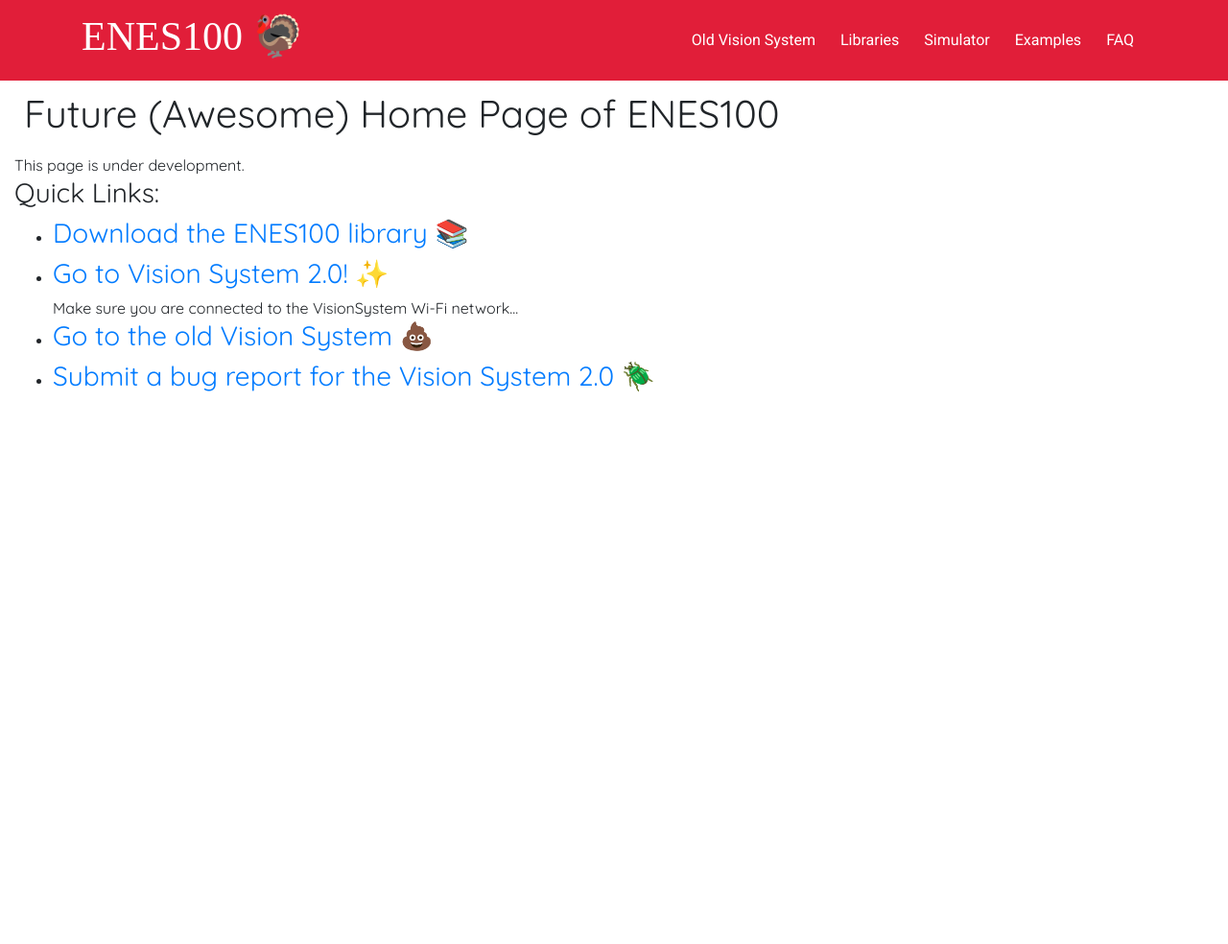
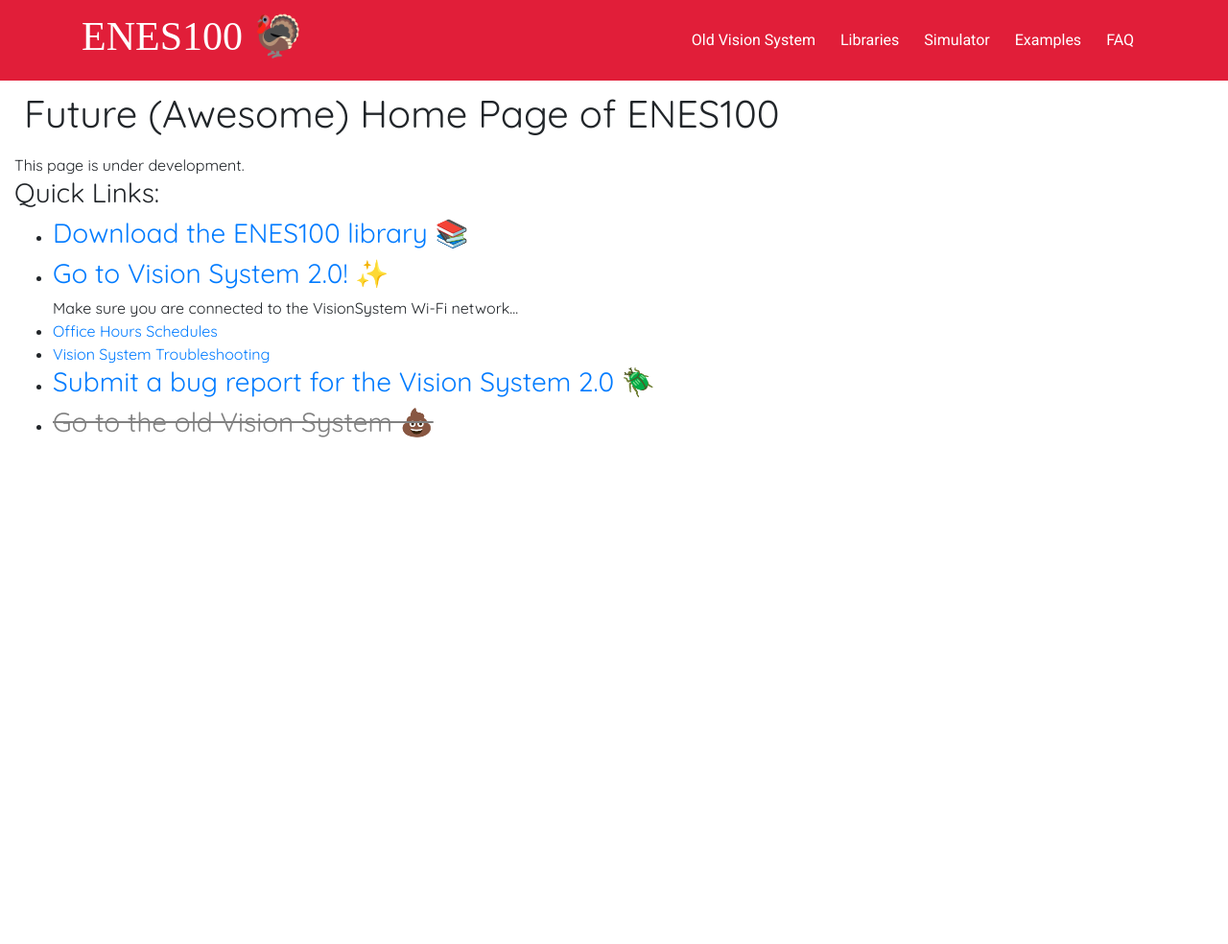
Before and after one commit to umdenes100/VisionSystemRemoteClient, a Jekyll site: the page built from index.html, in a window 1280 px wide. Shown: the whole page at 96% size. Built offline with Jekyll 4.4.1, drawn with Linux system fonts in a browser that asks for light colours; nearby versions of some CDN libraries; some web fonts are replaced.

Commit message:
Office Hours link and VS troubleshooting link

```diff
--- a/index.html
+++ b/index.html
@@ -29,8 +29,10 @@ video_stream: http://192.168.1.2:8080/
         <li><h3><a href="http://192.168.1.2:8080">Go to Vision System 2.0! ✨</a></h3>
             <div>Make sure you are connected to the VisionSystem Wi-Fi network...</div>
         </li>
-        <li><h3><a href="/oldvisionsystem">Go to the old Vision System 💩</a></h3></li>
+        <li><a href="https://docs.google.com/spreadsheets/u/5/d/1Y6pVgPkDEDIOop94Z1x8-HsUthPRjajxAIBWD-TyK4E/preview">Office Hours Schedules</a></li>
+        <li><a href="https://docs.google.com/document/d/1hrvkhNof1VFIL7retfn17tdnPCOo5d2WmNKgmRgjyy8/edit?usp=sharing">Vision System Troubleshooting</a></li>
         <li><h3><a href="https://forms.gle/p7xasLBdgNJ2X5GN9">Submit a bug report for the Vision
             System 2.0 🪲</a></h3></li>
+        <li><h3><a href="/oldvisionsystem" style="text-decoration: line-through; color: grey">Go to the old Vision System 💩</a></h3></li>
     </ul>
 </div>
```
